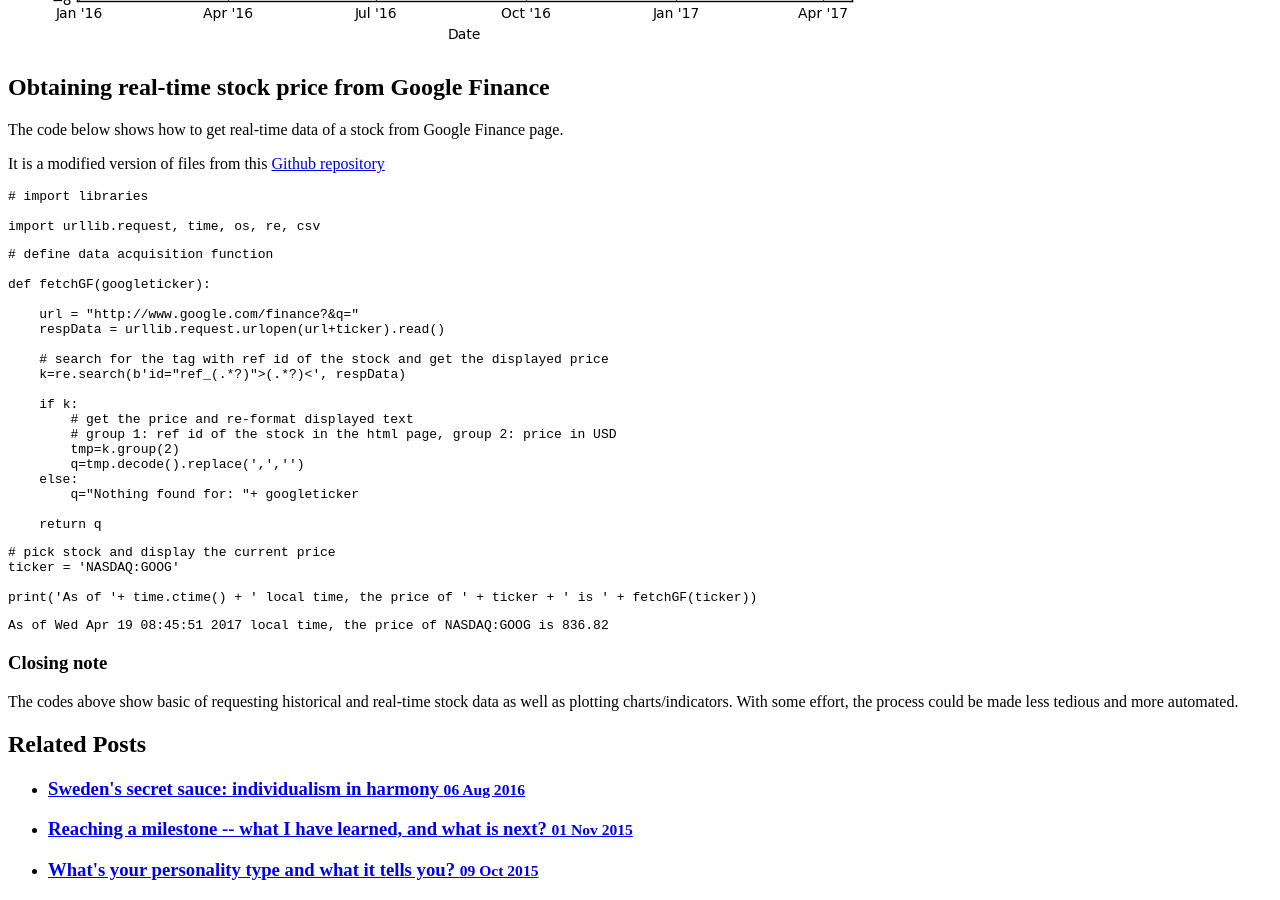
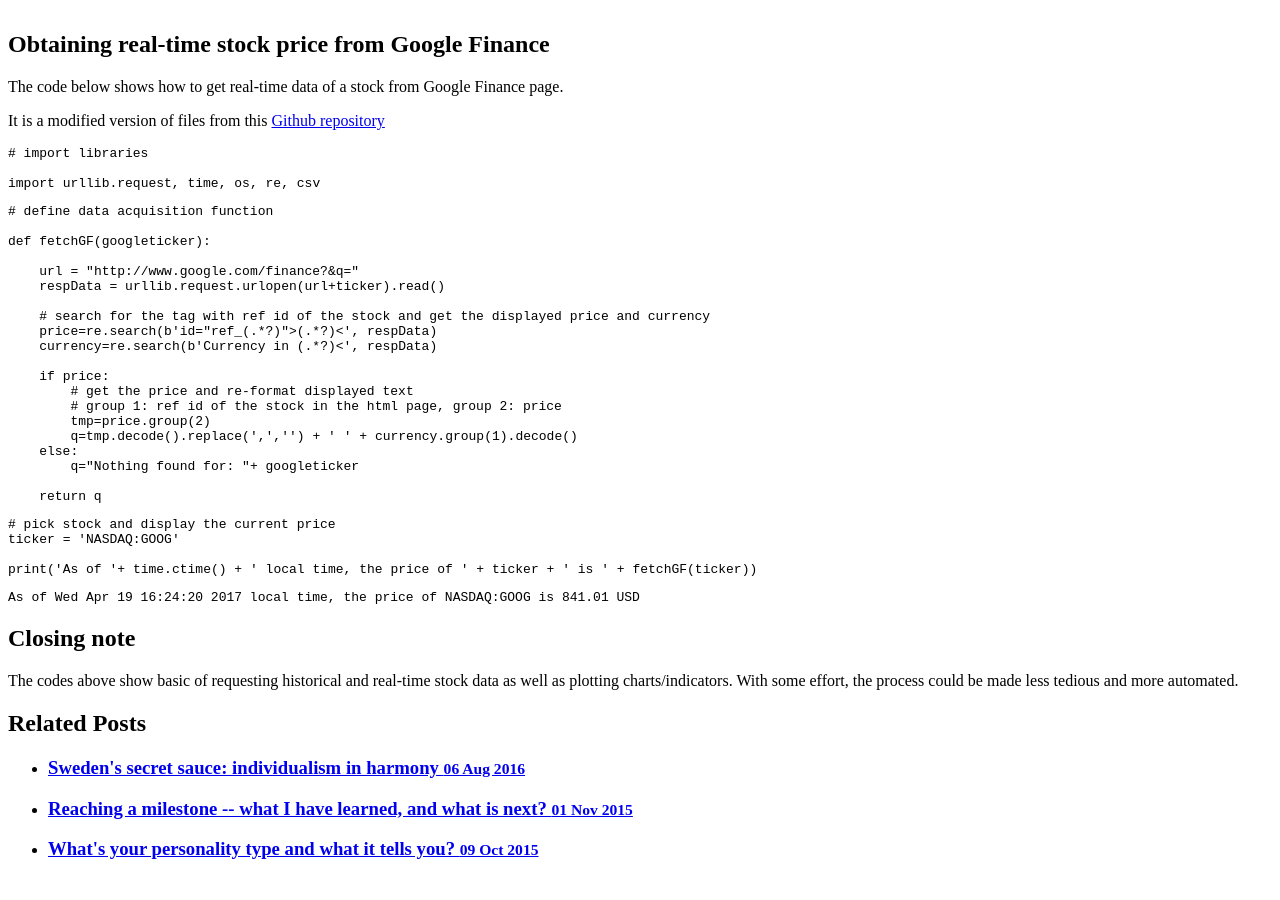
Before and after one commit to clumdee/clumdee.github.io_hyde, a Jekyll site: the page built from codes/_posts/2017-04-19-basic-stock-analysis.md, in a window 1280 px wide and 900 px high, scrolled down 2294 px. Built offline with Jekyll 4.4.1, drawn with Linux system fonts in a browser that asks for light colours; after the commit the page ends 3173 px from its top, so only the background shows below that; some of the changed text lies outside the part shown.

Commit message:
Edit basic-stock-analysis
replace with a file with the correct title, add currency unit for
real-time monitoring

````diff
--- a/codes/_posts/2017-04-19-basis-stock-analysis.md
+++ b/codes/_posts/2017-04-19-basic-stock-analysis.md
@@ -8,7 +8,7 @@ categories: code_python
 
 ## Visualizing historical stock data
 
-The following code shows how to get historical data of stock from Google Finance and plot a candlestick chart with simple moving average (SMA), exponential moving average (EMA), and Moving Average Convergence Divergence (MACD).
+The following code shows how to get historical data of a stock from Google Finance and plot a candlestick chart with simple moving average (SMA), exponential moving average (EMA), and Moving Average Convergence Divergence (MACD).
 
 The code is an expansion of an answer in this [Stack Overflow thread](http://stackoverflow.com/questions/19580116/plotting-candlestick-data-from-a-dataframe-in-python)
 
@@ -82,13 +82,7 @@ ax3.axhline(0, color='gray', linestyle='--')
 ax3.set_xlabel('Date')
 ax3.set_ylabel('MACD', fontsize=16)
 ax3.legend(loc=4)
-
 ```
-
-
-
-
-    <matplotlib.legend.Legend at 0x15033a5e4a8>
 
 
 
@@ -118,14 +112,15 @@ def fetchGF(googleticker):
     url = "http://www.google.com/finance?&q="
     respData = urllib.request.urlopen(url+ticker).read()
 
-    # search for the tag with ref id of the stock and get the displayed price
-    k=re.search(b'id="ref_(.*?)">(.*?)<', respData)
+    # search for the tag with ref id of the stock and get the displayed price and currency
+    price=re.search(b'id="ref_(.*?)">(.*?)<', respData)
+    currency=re.search(b'Currency in (.*?)<', respData)
 
-    if k:
+    if price:
         # get the price and re-format displayed text
-        # group 1: ref id of the stock in the html page, group 2: price in USD
-        tmp=k.group(2)
-        q=tmp.decode().replace(',','')
+        # group 1: ref id of the stock in the html page, group 2: price
+        tmp=price.group(2)
+        q=tmp.decode().replace(',','') + ' ' + currency.group(1).decode()
     else:
         q="Nothing found for: "+ googleticker
 
@@ -140,9 +135,9 @@ ticker = 'NASDAQ:GOOG'
 print('As of '+ time.ctime() + ' local time, the price of ' + ticker + ' is ' + fetchGF(ticker))
 ```
 
-    As of Wed Apr 19 08:45:51 2017 local time, the price of NASDAQ:GOOG is 836.82
+    As of Wed Apr 19 16:24:20 2017 local time, the price of NASDAQ:GOOG is 841.01 USD
 
 
-### Closing note
+## Closing note
 
 The codes above show basic of requesting historical and real-time stock data as well as plotting charts/indicators. With some effort, the process could be made less tedious and more automated.
````
